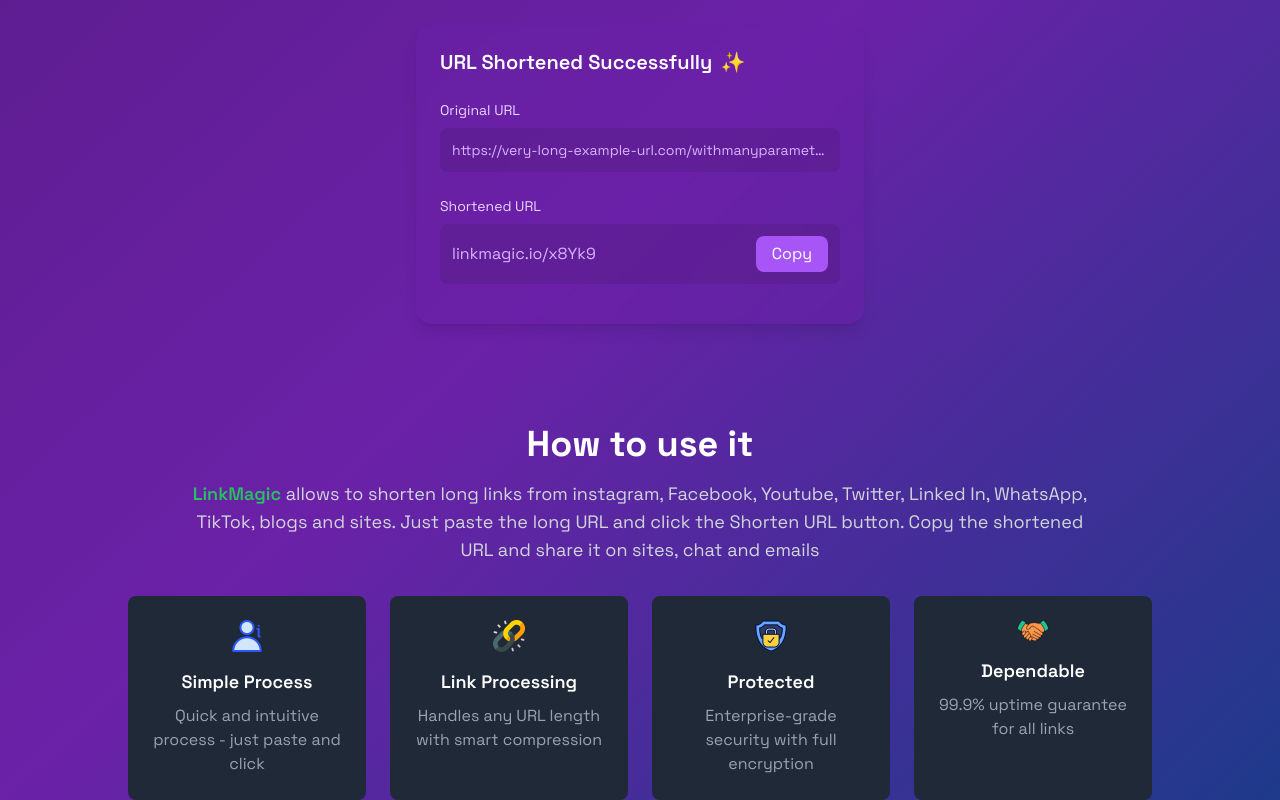
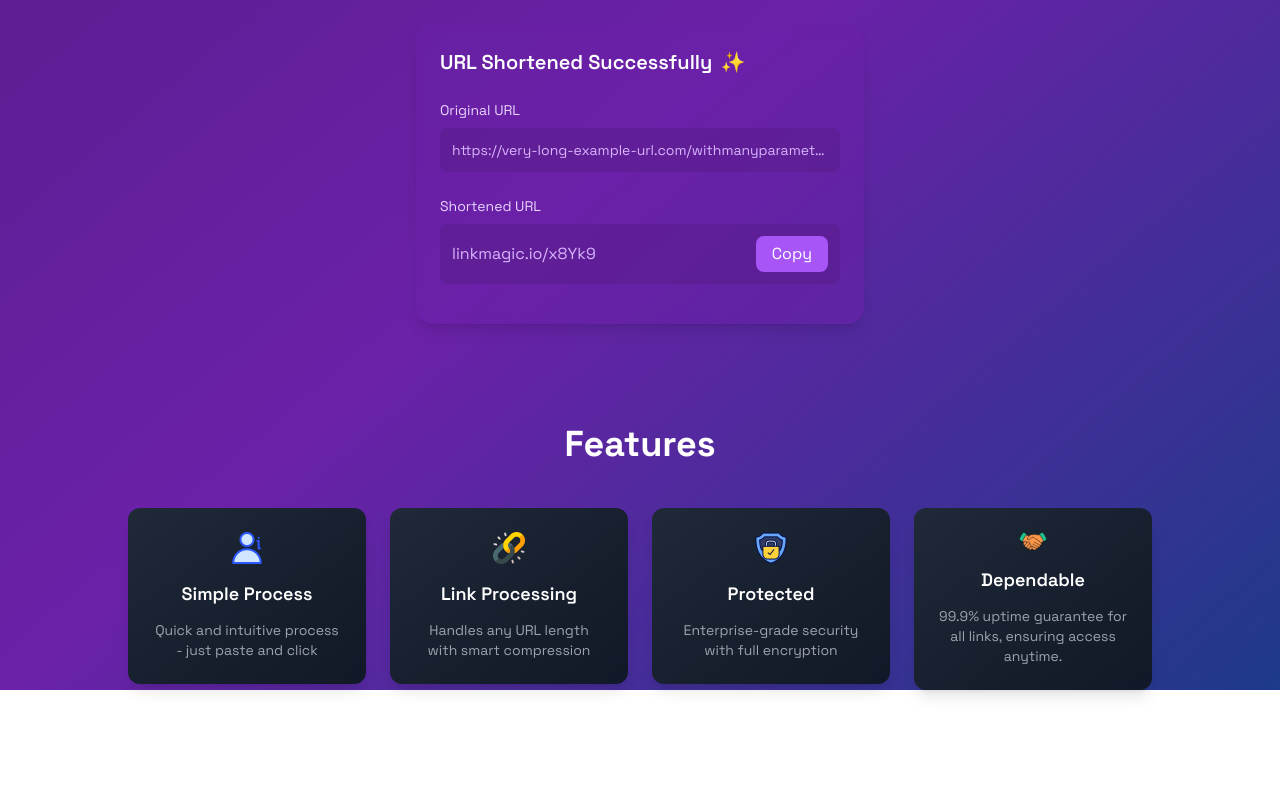
Before and after one commit to iyanuloluwa-Miracle/LINK-MAGIC, a Vue app: page / in a window 1280 px wide. Shown: the part 392-1192 px from the top of the page. After the commit the page ends 1082 px from the top, so only its background shows below. Built offline with nearby package versions, Linux system fonts and the light colour scheme; no server answers.

Commit message:
feat: Added animation to the card implementation

```diff
--- a/src/components/Features/Features.vue
+++ b/src/components/Features/Features.vue
@@ -1,53 +1,78 @@
 <template>
   <section class="text-white px-6">
     <div class="max-w-4xl mx-auto text-center">
-      <h1 class="text-3xl md:text-4xl font-bold mb-4">
-        How to use it
+      <h1 class="text-3xl md:text-4xl font-bold mb-4 animate-fade-in">
+        Features
       </h1>
-      <p class="text-gray-300 text-lg mb-8">
-        <span class="text-green-500 font-semibold"> LinkMagic</span> allows to shorten long links from instagram, Facebook, Youtube, Twitter, Linked In, WhatsApp, TikTok, blogs and sites. Just paste the long URL and click the Shorten URL button. Copy the shortened URL and share it on sites, chat and emails
-      </p>
     </div>
 
-    <div class="grid grid-cols-1 sm:grid-cols-2 md:grid-cols-4 gap-6 max-w-5xl mx-auto">
-      <div class="flex flex-col items-center bg-gray-800 p-6 rounded-lg">
-        <div class="text-green-500 text-3xl mb-4">
-          <img src="../../assets/user.svg" alt="user" class="w-8"/>
+    <div class="grid grid-cols-1 sm:grid-cols-2 md:grid-cols-4 gap-6 max-w-5xl mx-auto mt-11">
+      <!-- Simple Process Card -->
+      <div class="group feature-card">
+        <div class="relative overflow-hidden bg-gradient-to-br from-gray-800 to-gray-900 p-6 rounded-xl shadow-lg transition-all duration-300 hover:shadow-2xl hover:-translate-y-1 hover:scale-105">
+          <div class="absolute inset-0 bg-gradient-to-br from-green-500/10 to-transparent opacity-0 group-hover:opacity-100 transition-opacity duration-300"></div>
+
+          <div class="relative z-10">
+            <div class="text-green-500 text-3xl mb-4 transform transition-transform duration-300 group-hover:scale-110">
+              <img src="../../assets/user.svg" alt="user" class="w-8 mx-auto"/>
             </div>
-        <h3 class="text-lg font-semibold mb-2">Simple Process</h3>
-        <p class="text-gray-400 text-center">
+            <h3 class="text-lg font-semibold mb-3 group-hover:text-green-400 transition-colors text-center">Simple Process</h3>
+            <p class="text-gray-400 text-center text-sm group-hover:text-gray-300 transition-colors">
               Quick and intuitive process - just paste and click
             </p>
           </div>
+        </div>
+      </div>
 
-      <div class="flex flex-col items-center bg-gray-800 p-6 rounded-lg">
-        <div class="text-yellow-500 text-3xl mb-4">
-           <img src="../../assets/link.svg" alt="user" class="w-8"/>
+      <!-- Link Processing Card -->
+      <div class="group feature-card">
+        <div class="relative overflow-hidden bg-gradient-to-br from-gray-800 to-gray-900 p-6 rounded-xl shadow-lg transition-all duration-300 hover:shadow-2xl hover:-translate-y-1 hover:scale-105">
+          <div class="absolute inset-0 bg-gradient-to-br from-yellow-500/10 to-transparent opacity-0 group-hover:opacity-100 transition-opacity duration-300"></div>
+
+          <div class="relative z-10">
+            <div class="text-yellow-500 text-3xl mb-4 transform transition-transform duration-300 group-hover:scale-110">
+              <img src="../../assets/link.svg" alt="link" class="w-8 mx-auto"/>
             </div>
-        <h3 class="text-lg font-semibold mb-2">Link Processing</h3>
-        <p class="text-gray-400 text-center">
+            <h3 class="text-lg font-semibold mb-3 group-hover:text-yellow-400 transition-colors text-center">Link Processing</h3>
+            <p class="text-gray-400 text-center text-sm group-hover:text-gray-300 transition-colors">
               Handles any URL length with smart compression
             </p>
           </div>
+        </div>
+      </div>
 
-      <div class="flex flex-col items-center bg-gray-800 p-6 rounded-lg">
-        <div class="text-red-500 text-3xl mb-4">
-          <img src="../../assets/security.svg" alt="user" class="w-8"/>
+      <!-- Protected Card -->
+      <div class="group feature-card">
+        <div class="relative overflow-hidden bg-gradient-to-br from-gray-800 to-gray-900 p-6 rounded-xl shadow-lg transition-all duration-300 hover:shadow-2xl hover:-translate-y-1 hover:scale-105">
+          <div class="absolute inset-0 bg-gradient-to-br from-red-500/10 to-transparent opacity-0 group-hover:opacity-100 transition-opacity duration-300"></div>
+
+          <div class="relative z-10">
+            <div class="text-red-500 text-3xl mb-4 transform transition-transform duration-300 group-hover:scale-110">
+              <img src="../../assets/security.svg" alt="security" class="w-8 mx-auto"/>
             </div>
-        <h3 class="text-lg font-semibold mb-2">Protected</h3>
-        <p class="text-gray-400 text-center">
+            <h3 class="text-lg font-semibold mb-3 group-hover:text-red-400 transition-colors text-center">Protected</h3>
+            <p class="text-gray-400 text-center text-sm group-hover:text-gray-300 transition-colors">
               Enterprise-grade security with full encryption
             </p>
           </div>
+        </div>
+      </div>
 
-      <div class="flex flex-col items-center bg-gray-800 p-6 rounded-lg">
-        <div class="text-blue-500 text-3xl mb-4">
-         <img src="../../assets/bussiness.svg" alt="user" class="w-8"/>
+      <!-- Dependable Card -->
+      <div class="group feature-card">
+        <div class="relative overflow-hidden bg-gradient-to-br from-gray-800 to-gray-900 p-6 rounded-xl shadow-lg transition-all duration-300 hover:shadow-2xl hover:-translate-y-1 hover:scale-105">
+          <div class="absolute inset-0 bg-gradient-to-br from-blue-500/10 to-transparent opacity-0 group-hover:opacity-100 transition-opacity duration-300"></div>
+
+          <div class="relative z-10">
+            <div class="text-blue-500 text-3xl mb-4 transform transition-transform duration-300 group-hover:scale-110">
+              <img src="../../assets/bussiness.svg" alt="business" class="w-7 mx-auto"/>
             </div>
-        <h3 class="text-lg font-semibold mb-2">Dependable</h3>
-        <p class="text-gray-400 text-center">
-            99.9% uptime guarantee for all links
+            <h3 class="text-lg font-semibold mb-3 group-hover:text-blue-400 transition-colors text-center">Dependable</h3>
+            <p class="text-gray-400 text-center text-sm group-hover:text-gray-300 transition-colors">
+             99.9% uptime guarantee for all links, ensuring access anytime.
             </p>
+          </div>
+        </div>
       </div>
     </div>
   </section>
@@ -55,6 +80,46 @@
 
 <script>
 export default {
-  name: "Paraphraser",
+  name: "Features"
 };
 </script>
+
+<style scoped>
+@keyframes fadeIn {
+  from {
+    opacity: 0;
+    transform: translateY(20px);
+  }
+  to {
+    opacity: 1;
+    transform: translateY(0);
+  }
+}
+
+.feature-card {
+  animation: fadeIn 0.6s ease-out forwards;
+  opacity: 0;
+}
+
+.feature-card:nth-child(1) { animation-delay: 0.1s; }
+.feature-card:nth-child(2) { animation-delay: 0.2s; }
+.feature-card:nth-child(3) { animation-delay: 0.3s; }
+.feature-card:nth-child(4) { animation-delay: 0.4s; }
+
+/* Optional: Add hover animation for the images */
+.feature-card:hover img {
+  animation: pulse 2s infinite;
+}
+
+@keyframes pulse {
+  0% {
+    transform: scale(1);
+  }
+  50% {
+    transform: scale(1.1);
+  }
+  100% {
+    transform: scale(1);
+  }
+}
+</style>
```
Lines whose indentation alone changed are shown as unchanged.
